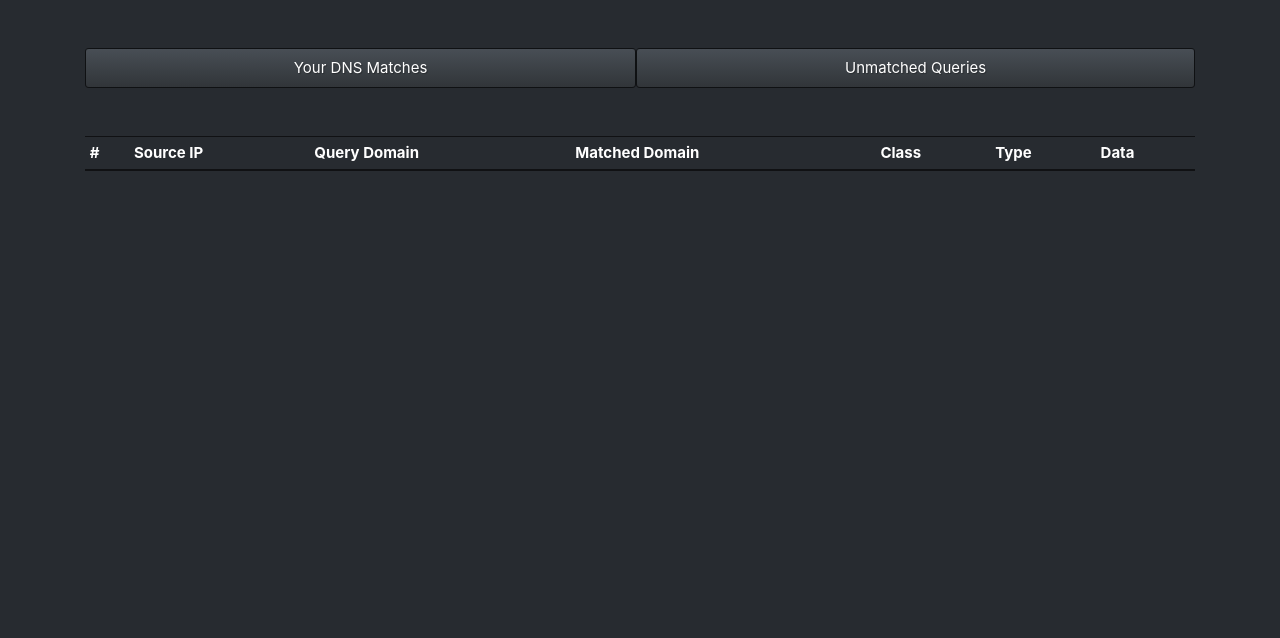
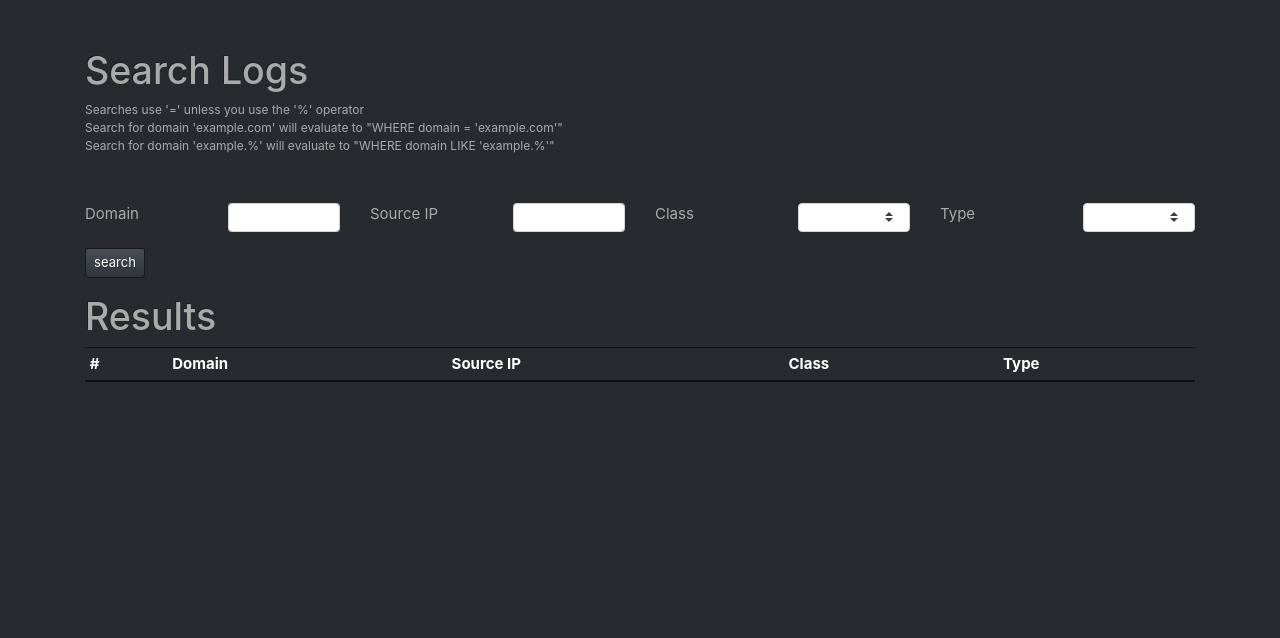
Before and after one commit to ctxis/SnitchDNS, a Flask app: page /logs/ in a window 1280 px wide. Shown: the part 57-695 px from the top of the page. Run offline with Flask 2, Linux system fonts and the light colour scheme; the visitor is signed in with stand-in values (Sample User, id 1); data comes from the database, SQL or seed files in the repository; data that the repository does not hold is empty; some libraries are stand-ins or nearby versions.

Commit message:
Implement basic log search

```diff
--- a/app/controllers/logs.py
+++ b/app/controllers/logs.py
@@ -11,14 +11,15 @@ bp = Blueprint('logs', __name__, url_prefix='/logs')
 @login_required
 def index():
     provider = Provider()
-    logs = provider.dns_logs()
+    search = provider.search()
 
-    user_id = 0 if current_user.admin else current_user.id
-    log_items = logs.get_user_logs(user_id)
+    results = search.search_from_request(request)
 
     return render_template(
         'logs/index.html',
-        logs=log_items
+        results=results['results'],
+        params=results['params'],
+        filters=results['filters']
     )
 
 
--- a/app/lib/base/provider.py
+++ b/app/lib/base/provider.py
@@ -4,6 +4,7 @@ from app.lib.dns.manager import DNSManager
 from app.lib.dns.zone_manager import DNSZoneManager
 from app.lib.dns.record_manager import DNSRecordManager
 from app.lib.dns.log_manager import DNSLogManager
+from app.lib.dns.search_manager import SearchManager
 from app.lib.base.password_complexity import PasswordComplexityManager
 from app.lib.base.email import EmailManager
 
@@ -32,6 +33,9 @@ class Provider:
     def dns_logs(self):
         return DNSLogManager()
 
+    def search(self):
+        return SearchManager()
+
     def password_complexity(self):
         settings = self.settings()
         return PasswordComplexityManager(
--- /dev/null
+++ b/app/lib/dns/instances/search_params.py
@@ -0,0 +1,60 @@
+from urllib.parse import urlencode
+
+
+class SearchParams:
+    def __init__(self, request):
+        self.__request = request
+
+        self.__domain = None
+        self.__source_ip = None
+        self.__rclass = None
+        self.__type = None
+
+        self.__load()
+
+    def __load(self):
+        self.__domain = self.__request.args.get('domain', '')
+        self.__source_ip = self.__request.args.get('source_ip', '')
+        self.__rclass = self.__request.args.get('rclass', '')
+        self.__type = self.__request.args.get('type', '')
+
+    def url(self):
+        params = [
+            'domain=' + urlencode(self.domain),
+            'source_ip=' + urlencode(self.source_ip),
+            'rclass=' + urlencode(self.rclass),
+            'type=' + urlencode(self.type)
+        ]
+        return "&".join(params)
+
+    @property
+    def domain(self):
+        return self.__domain
+
+    @domain.setter
+    def domain(self, value):
+        self.__domain = value
+
+    @property
+    def source_ip(self):
+        return self.__source_ip
+
+    @source_ip.setter
+    def source_ip(self, value):
+        self.__source_ip = value
+
+    @property
+    def rclass(self):
+        return self.__rclass
+
+    @rclass.setter
+    def rclass(self, value):
+        self.__rclass = value
+
+    @property
+    def type(self):
+        return self.__type
+
+    @type.setter
+    def type(self, value):
+        self.__type = value
--- a/app/lib/dns/log_manager.py
+++ b/app/lib/dns/log_manager.py
@@ -1,5 +1,4 @@
-from sqlalchemy import desc
-from app.lib.models.dns import DNSQueryLogModel, DNSZoneModel, DNSRecordModel
+from app.lib.models.dns import DNSQueryLogModel
 from app.lib.dns.instances.query_log import DNSQueryLog
 
 
@@ -11,42 +10,3 @@ class DNSLogManager:
 
     def __load(self, item):
         return DNSQueryLog(item)
-
-    def get_user_logs(self, user_id):
-        query = DNSQueryLogModel.query
-        query = query.join(DNSZoneModel, DNSZoneModel.id == DNSQueryLogModel.dns_zone_id)
-        query = query.outerjoin(DNSRecordModel, DNSRecordModel.id == DNSQueryLogModel.dns_record_id)
-        query = query.filter(DNSZoneModel.user_id == user_id)
-        query = query.add_columns(
-            DNSQueryLogModel.id,
-            DNSQueryLogModel.source_ip,
-            DNSQueryLogModel.domain,
-            DNSQueryLogModel.rclass,
-            DNSQueryLogModel.type,
-            DNSQueryLogModel.data,
-            DNSQueryLogModel.found,
-            DNSZoneModel.full_domain
-        )
-        query = query.order_by(desc(DNSQueryLogModel.id))
-
-        results = query.all()
-        return results
-
-    def get_unmatched_logs(self):
-        query = DNSQueryLogModel.query
-        # query = query.join(DNSZoneModel, DNSZoneModel.id == DNSQueryLogModel.dns_zone_id)
-        query = query.outerjoin(DNSRecordModel, DNSRecordModel.id == DNSQueryLogModel.dns_record_id)
-        query = query.filter(DNSQueryLogModel.found == 0)
-        query = query.add_columns(
-            DNSQueryLogModel.id,
-            DNSQueryLogModel.source_ip,
-            DNSQueryLogModel.domain,
-            DNSQueryLogModel.rclass,
-            DNSQueryLogModel.type,
-            DNSQueryLogModel.data,
-            DNSQueryLogModel.found
-        )
-        query = query.order_by(desc(DNSQueryLogModel.id))
-
-        results = query.all()
-        return results
--- /dev/null
+++ b/app/lib/dns/search_manager.py
@@ -0,0 +1,67 @@
+from app.lib.dns.instances.search_params import SearchParams
+from app import db
+
+
+class SearchManager:
+    def search_from_request(self, request):
+        params = SearchParams(request)
+        return {
+            'results': self.search(params),
+            'params': params,
+            'filters': self.get_filters()
+        }
+
+    def search(self, search_params):
+        where = []
+        params = {}
+
+        sql = '''
+            SELECT *
+            FROM dns_query_log ql
+            WHERE
+        '''
+
+        if len(search_params.domain) > 0:
+            operator = 'LIKE' if '%' in search_params.domain else '='
+            where.append("ql.domain {0} :domain".format(operator))
+            params['domain'] = search_params.domain
+
+        if len(search_params.source_ip) > 0:
+            operator = 'LIKE' if '%' in search_params.source_ip else '='
+            where.append("ql.source_ip {0} :source_ip".format(operator))
+            params['source_ip'] = search_params.source_ip
+
+        if len(search_params.rclass) > 0:
+            where.append("ql.rclass = :rclass")
+            params['rclass'] = search_params.rclass
+
+        if len(search_params.type) > 0:
+            where.append("ql.type = :type")
+            params['type'] = search_params.type
+
+        if len(where) > 0:
+            where = " AND ".join(where)
+            sql = sql + where
+        else:
+            sql = sql + " 1=1 "
+
+        results = db.session.execute(sql, params)
+        return results
+
+    def get_filters(self):
+        filters = {
+            'classes': [],
+            'types': []
+        }
+
+        sql = "SELECT rclass FROM dns_query_log GROUP BY rclass ORDER BY rclass"
+        results = db.session.execute(sql)
+        for result in results:
+            filters['classes'].append(result.rclass)
+
+        sql = "SELECT type FROM dns_query_log GROUP BY type ORDER BY type"
+        results = db.session.execute(sql)
+        for result in results:
+            filters['types'].append(result.type)
+
+        return filters
--- a/app/templates/logs/index.html
+++ b/app/templates/logs/index.html
@@ -3,39 +3,79 @@
 {% block content %}
 <div class="row mt-5">
     <div class="col">
-        <ul class="nav nav-pills nav-fill mb-5">
-            <li class="nav-item">
-                <a class="nav-link" href="{{ url_for('logs.index') }}">{{ 'Global' if current_user.admin else 'Your' }} DNS Matches</a>
-            </li>
-            <li class="nav-item">
-                <a class="nav-link" href="{{ url_for('logs.index_unmatched') }}">Unmatched Queries</a>
-            </li>
-        </ul>
+        <h1>Search Logs</h1>
+        <div class="mb-5">
+            <small>
+                <div>Searches use '=' unless you use the '%' operator</div>
+                <div>Search for domain 'example.com' will evaluate to &quot;WHERE domain = 'example.com'&quot;</div>
+                <div>Search for domain 'example.%' will evaluate to &quot;WHERE domain LIKE 'example.%'&quot;</div>
+            </small>
+        </div>
+
+        <div class="search-form">
+            <form action="{{ url_for('logs.index') }}" method="get">
+                <div class="form-group row">
+                    <div class="col">Domain</div>
+                    <div class="col">
+                        <input type="text" class="form-control form-control-sm" value="{{ params.domain }}" name="domain">
+                    </div>
+
+                    <div class="col">Source IP</div>
+                    <div class="col">
+                        <input type="text" class="form-control form-control-sm" value="{{ params.source_ip }}" name="source_ip">
+                    </div>
+
+                    <div class="col">Class</div>
+                    <div class="col">
+                        <select class="custom-select custom-select-sm" name="rclass">
+                            <option value=""></option>
+                            {% for class in filters.classes %}
+                            <option value="{{ class }}" {{ 'selected' if class == params.rclass }}>{{ class }}</option>
+                            {% endfor %}
+                        </select>
+                    </div>
+
+                    <div class="col">Type</div>
+                    <div class="col">
+                        <select class="custom-select custom-select-sm" name="type">
+                            <option value=""></option>
+                            {% for type in filters.types %}
+                            <option value="{{ type }}" {{ 'selected' if type == params.type }}>{{ type }}</option>
+                            {% endfor %}
+                        </select>
+                    </div>
+                </div>
+
+                <div class="form-group">
+                    <button type="submit" class="btn btn-sm btn-primary">search</button>
+                </div>
+            </form>
+        </div>
+    </div>
+</div>
+
+<div class="row">
+    <div class="col">
+        <h1>Results</h1>
 
         <table class="table table-sm table-striped">
             <thead>
             <tr>
                 <th>#</th>
+                <th>Domain</th>
                 <th>Source IP</th>
-                <th>Query Domain</th>
-                <th>Matched Domain</th>
                 <th>Class</th>
                 <th>Type</th>
-                <th>Data</th>
-
             </tr>
             </thead>
             <tbody>
-            {% for log in logs %}
-            {% set class = 'success' if log.found else '' %}
-            <tr class="table-{{ class }}">
-                <td>{{ log.id }}</td>
-                <td>{{ log.source_ip }}</td>
-                <td>{{ log.domain }}</td>
-                <td>{{ log.full_domain }}</td>
-                <td>{{ log.rclass }}</td>
-                <td>{{ log.type }}</td>
-                <td>{{ log.data }}</td>
+            {% for result in results %}
+            <tr>
+                <td>{{ loop.index }}</td>
+                <td>{{ result.domain }}</td>
+                <td>{{ result.source_ip }}</td>
+                <td>{{ result.rclass }}</td>
+                <td>{{ result.type }}</td>
             </tr>
             {% endfor %}
             </tbody>
```
Also changed, not shown: app/templates/dns/logs.html (deleted, +0 -106 lines).
